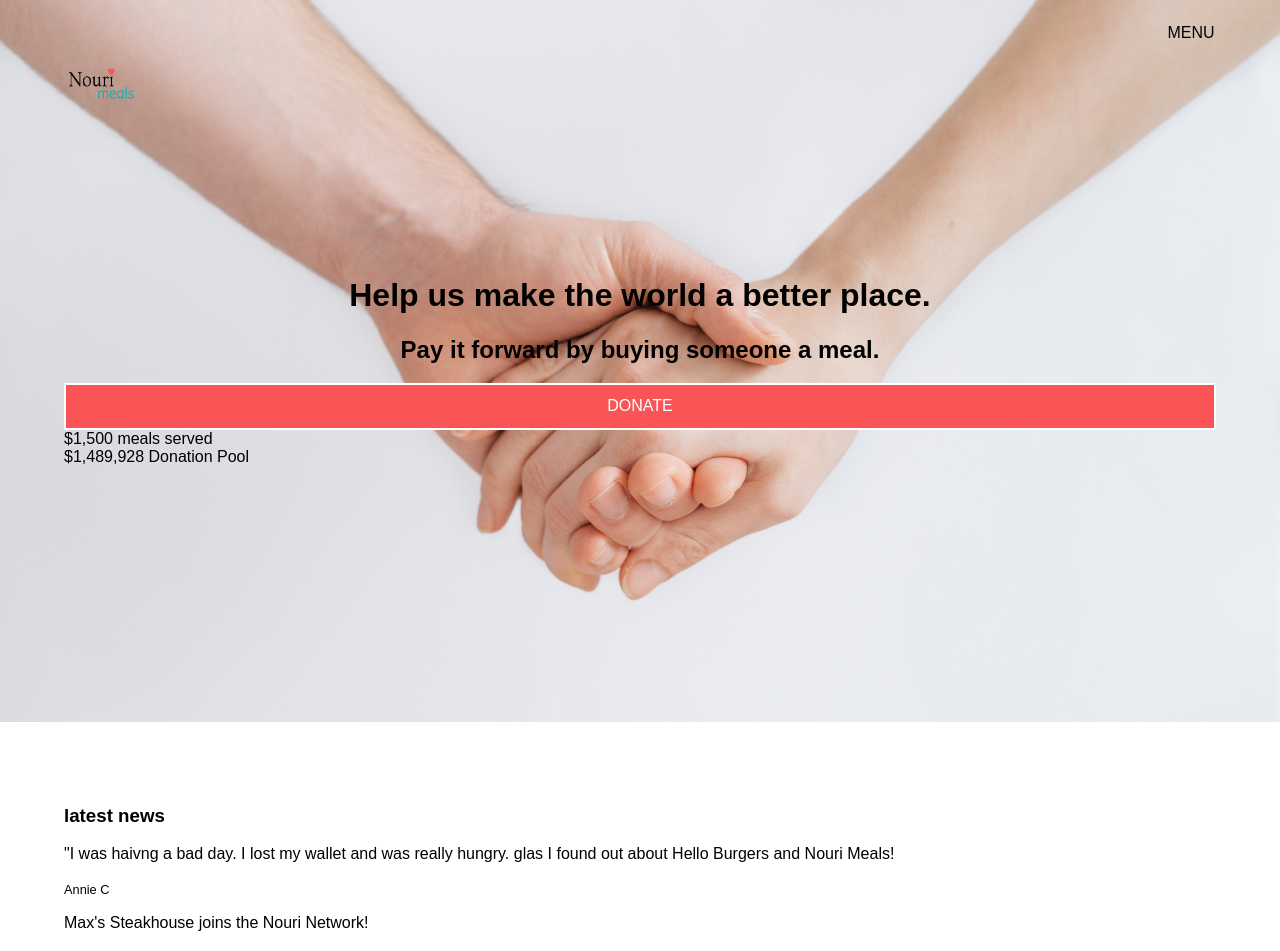
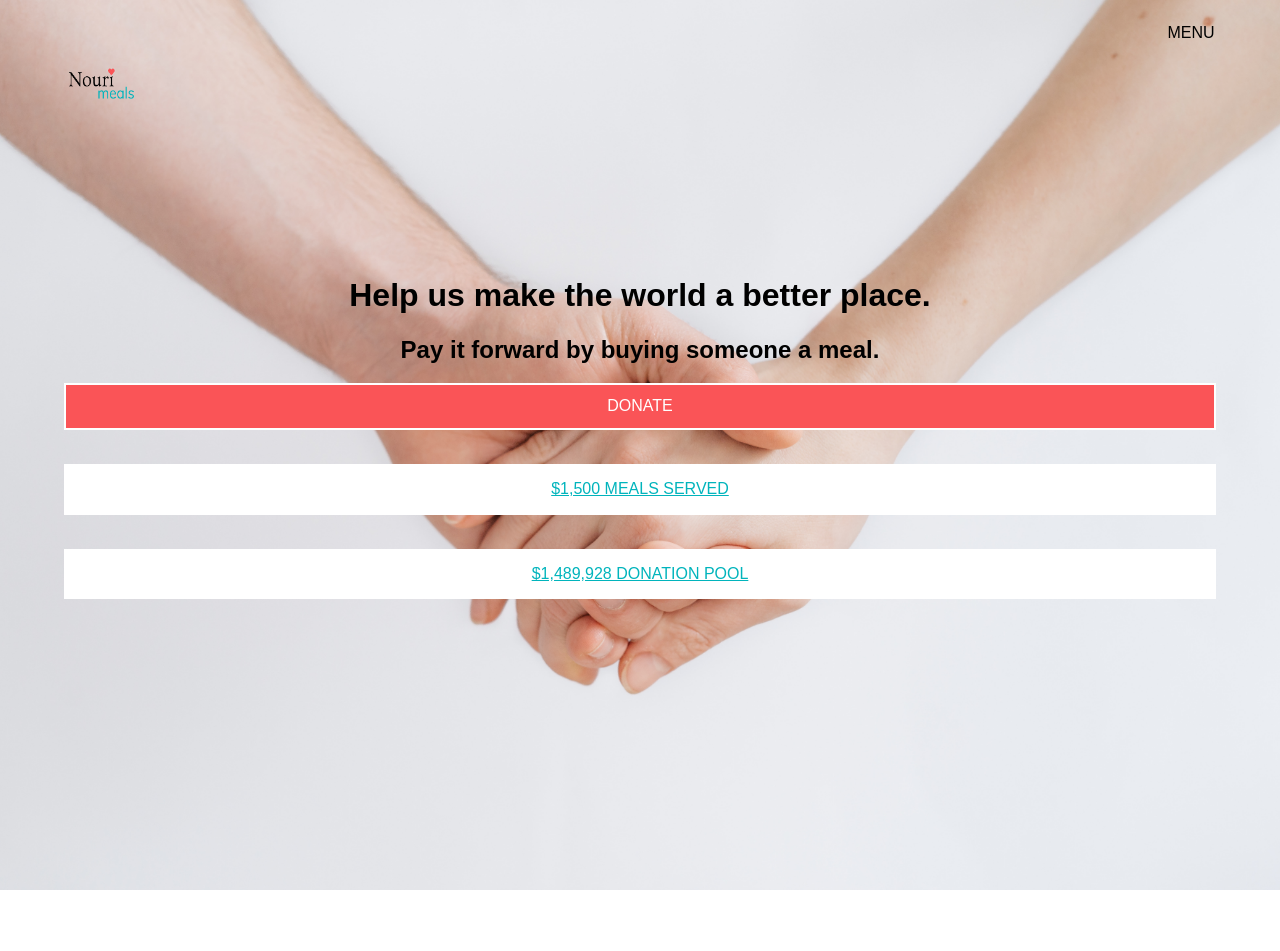
Before and after one commit to nourimeals/nouri, a React (Create React App) app: page / in a window 1280 px wide. Shown: the top 951 px of the page. Built offline with nearby package versions, Linux system fonts and the light colour scheme; a web font is replaced by a local one.

Commit message:
prep for donate form submit and some styling

```diff
--- a/routes/users.js
+++ b/routes/users.js
@@ -106,7 +106,9 @@ router.post('/signin', (req, res) => {
                 console.log(token);
                 res.json({
                   success: true,
-                  token: 'Bearer ' + token
+                  token: 'Bearer ' + token,
+                  userId: user._id,
+                  isBusinessUser: user.isBusinessUser
                 });
               });
           } else {
--- a/src/components/auth/signin.jsx
+++ b/src/components/auth/signin.jsx
@@ -53,23 +53,27 @@ class SignIn extends React.Component {
       .then(res => {
         if (res.status === 200) {
           console.log('Response Status', res);
-          this.props.userSignIn({
-            isSignedIn: true
-          })
+
           return res.json();
         } else {
           this.props.userSignIn({
-            isSignedIn: false
+            isSignedIn: false,
           })
         }
       })
       .then(json => {
+        console.log('json', json);
         console.log(json.token, 'token here')
         window.sessionStorage.token = json.token;
+        this.props.userSignIn({
+          isSignedIn: true,
+          userId: json.userId,
+          isBusinessOwner: json.isBusinessOwner
+        })
       })
       .catch(err => {
         this.props.userSignIn({
-          isSignedIn: false
+          isSignedIn: false,
         })
       })
   }
--- a/src/components/dashboard/dashboard.jsx
+++ b/src/components/dashboard/dashboard.jsx
@@ -8,15 +8,14 @@ class Dashboard extends React.Component {
 
   render() {
     return <React.Fragment>
-        <Donate />
-        <Restaurant />
+        {this.props.user.isBusinessUser ? (<Restaurant />) : (<Donate />)}
       </React.Fragment>
   }
 }
 
 const mapStateToProps = state => {
   return {
-
+    user: state.user
   }
 };
 
--- a/src/components/donate/donate.jsx
+++ b/src/components/donate/donate.jsx
@@ -5,20 +5,73 @@ import Header from '../header/header.jsx';
 import Footer from '../footer/footer.jsx';
 
 class Donate extends React.Component {
+  constructor(props) {
+    super(props);
+
+    this.state = {
+      _id: '',
+      amount: ''
+    }
+
+    this.handleInputChange = this.handleInputChange.bind(this);
+    this.handleFormSubmit = this.handleFormSubmit.bind(this);
+  }
+
+  componentDidMount() {
+    this.setState({
+      _id: this.props.user.userId
+    });
+  }
+
+  handleInputChange(e) {
+    if (e.target.name === 'amount') {
+      this.setState({
+        amount: e.target.value
+      });
+    }
+    if (e.target.name === 'password') {
+      this.setState({
+        password: e.target.value
+      });
+    }
+  }
+
+  handleFormSubmit(e) {
+    e.preventDefault();
+
+    let token = sessionStorage.getItem('json.token');
+
+    var headers = new Headers();
+    headers.append('Authorization', `Bearer ${token}`);
+    headers.append('amount', this.state.amount);
+
+    fetch('https://nourimeals.herokuapp.com/api/v0/donate/', {
+      method: 'POST',
+      headers: headers,
+    })
+    .then(res => {
+      return res.json
+    })
+    .then(json => {
+      console.log('donate submit json', json);
+    })
+    .catch(err => {
+      console.log(err)
+    })
+  }
 
   render() {
     return <React.Fragment>
         <Header />
         <section className="hero">
           <h1>Make a Donation</h1>
-          <form>
-            <input placeholder="Amount"/>
-           <input placeholder="Name"/>
-           <input placeholder="Email"/>
-           <input placeholder="Credit Card"/>
-           <input placehold="Expiration"/>
-           <input placehold="cvv"/>
-           <button> SUBMIT </button>
+          <form onSubmit={this.handleFormSubmit}>
+            <input onChange={this.handleInputChange} name="amount" placeholder="Amount"/>
+            <input placeholder="Email"/>
+            <input placeholder="Credit Card"/>
+            <input placehold="Expiration"/>
+            <input placehold="cvv"/>
+            <button type="submit"> SUBMIT </button>
           </form>
         </section>
 
@@ -48,7 +101,7 @@ class Donate extends React.Component {
 
 const mapStateToProps = state => {
   return {
-
+    user: state.user
   }
 };
 
--- a/src/components/footer/footer.css
+++ b/src/components/footer/footer.css
@@ -4,6 +4,7 @@ footer {
   display: flex;
   flex-direction: column;
   justify-content: center;
+  border-top: solid 1px gray;
 }
 
 #footer-logo {
--- a/src/components/home/home.css
+++ b/src/components/home/home.css
@@ -1,3 +1,7 @@
+:root {
+  --text-highlight-color: #01B4BC;
+}
+
 section {
   padding: 5%;
 }
@@ -9,3 +13,20 @@ h1 {
 h2 {
   text-align: center;
 }
+
+h3 {
+  text-decoration: underline;
+  text-transform: uppercase;
+  color: var(--text-highlight-color);
+  text-align: center;
+}
+
+.stats {
+  color: var(--text-highlight-color);
+  text-align: center;
+  background-color: white;
+  padding: 1em 0;
+  text-decoration: underline;
+  text-transform: uppercase;
+  margin: 3% 0;
+}
--- a/src/components/home/home.jsx
+++ b/src/components/home/home.jsx
@@ -15,19 +15,17 @@ class Home extends React.Component {
           <h1>Help us make the world a better place.</h1>
           <h2>Pay it forward by buying someone a meal.</h2>
           <button>donate</button>
-          <div>$1,500 meals served</div>
-          <div>$1,489,928 Donation Pool</div>
+          <div className="stats">$1,500 meals served</div>
+          <div className="stats">$1,489,928 Donation Pool</div>
         </section>
 
         <section>
           <h3>latest news</h3>
           <div>
-            <p>"I was haivng a bad day. I lost my wallet and was really hungry. glas I found out about Hello Burgers and Nouri Meals!</p>
-            <small>Annie C</small>
+            <p>"I was haivng a bad day. I lost my wallet and was really hungry. glas I found out about Hello Burgers and Nouri Meals!<span> - Annie C.</span></p>
           </div>
           <div>
-            <p>Max's Steakhouse joins the Nouri Network!</p>
-            <small>Nouri Team</small>
+            <p>Max's Steakhouse joins the Nouri Network!<span> - Nouri Team</span></p>
           </div>
         </section>
 
```
